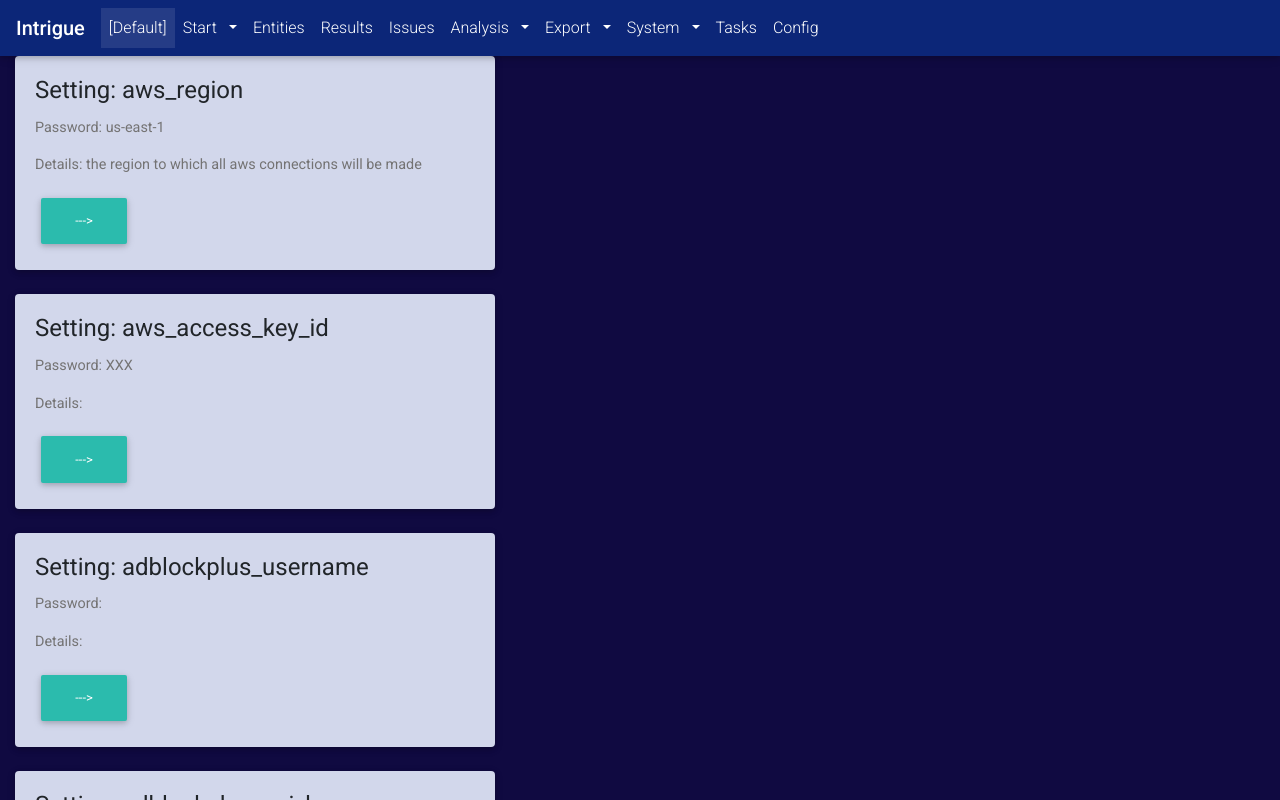
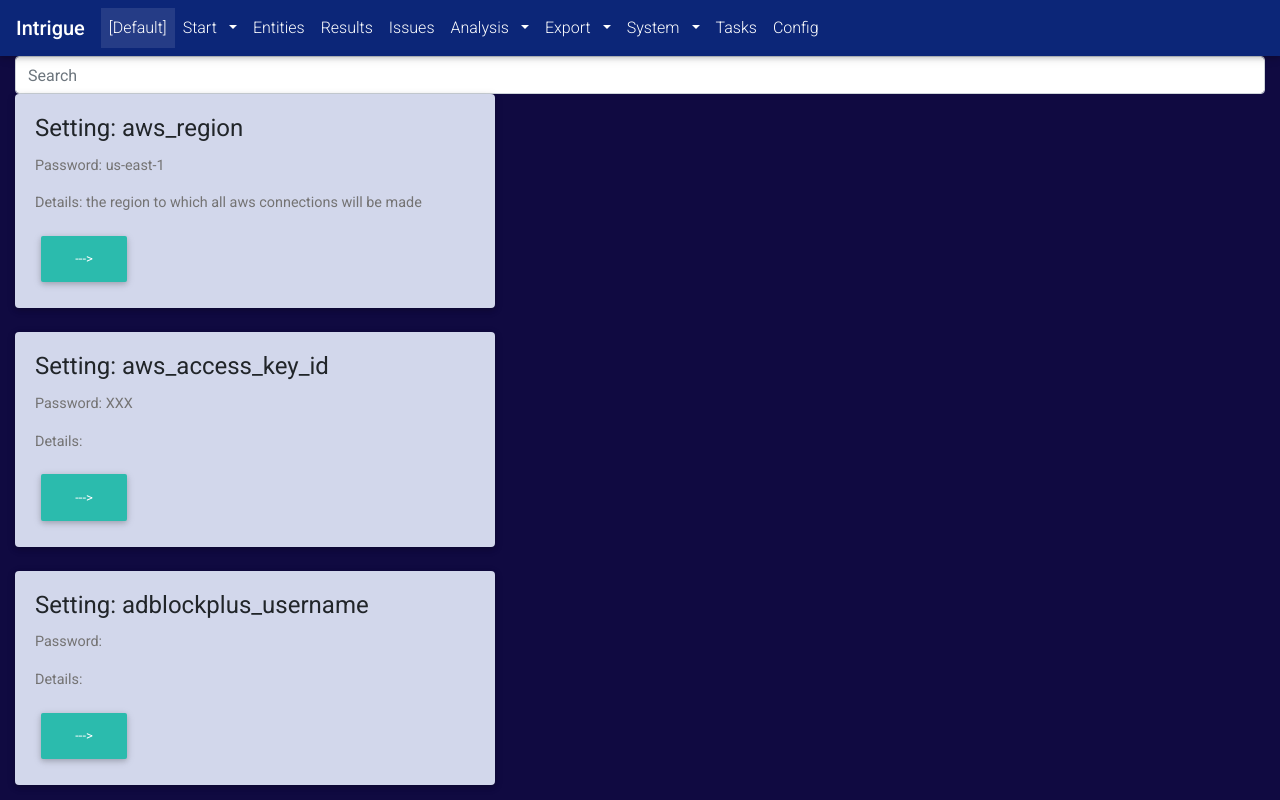
Before and after one commit to charmcity-code/intrigue-mdb, a React (Create React App) app: page /config in a window 1280 px wide. Shown: the top 800 px of the page. Built offline with nearby package versions, Linux system fonts and the light colour scheme.

Commit message:
add searchbar

```diff
--- a/src/containers/ConfigContainer.js
+++ b/src/containers/ConfigContainer.js
@@ -1,6 +1,7 @@
 import React, { Component } from "react";
 import Config from "../components/Config";
 import jsonData from "./testConfig.json";
+import Searchbar from "../components/Searchbar";
 
 class ConfigContainer extends Component {
   constructor(props) {
@@ -28,7 +29,12 @@ class ConfigContainer extends Component {
       />
     ));
 
-    return <div>{showConfig}</div>;
+    return (
+      <div>
+        <Searchbar />
+        {showConfig}
+      </div>
+    );
   }
 }
 
```
